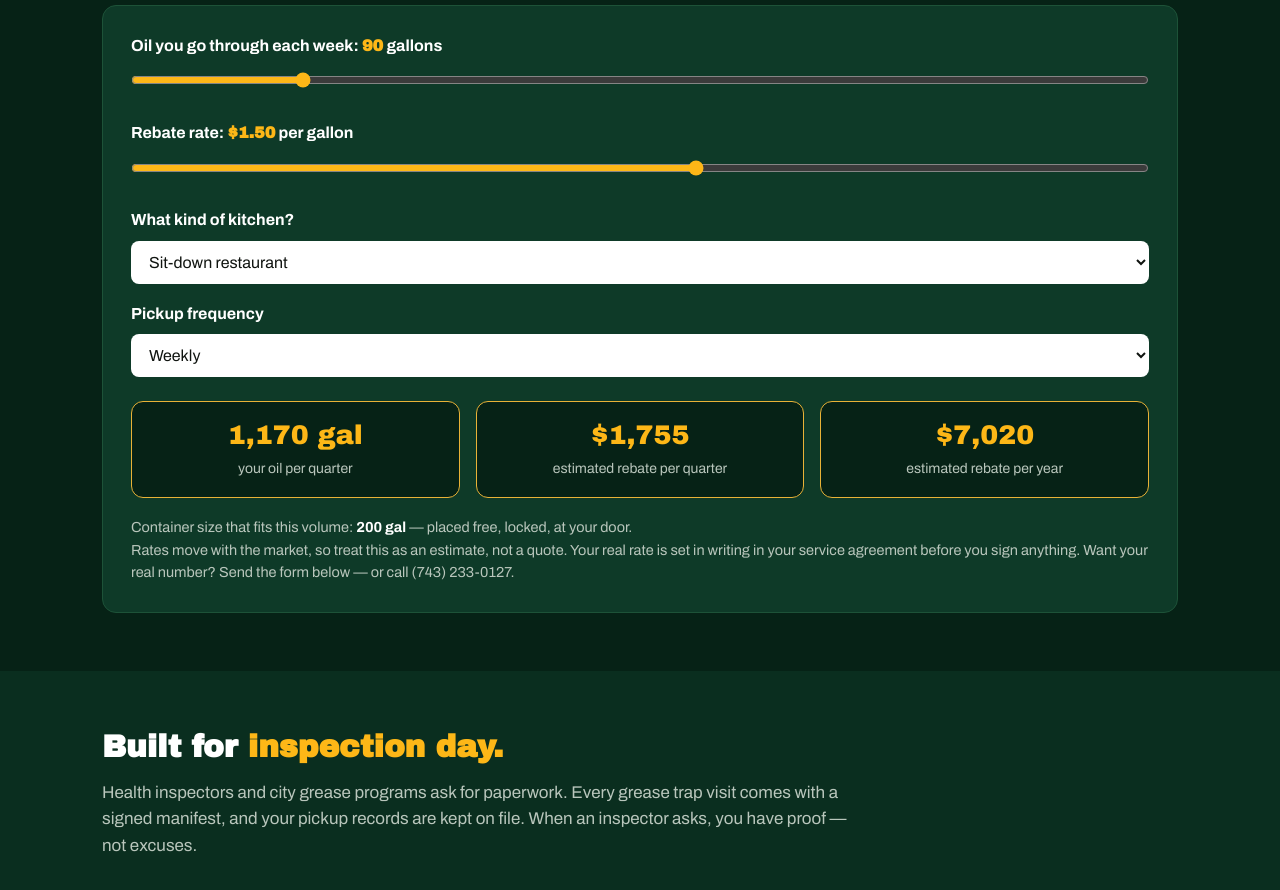
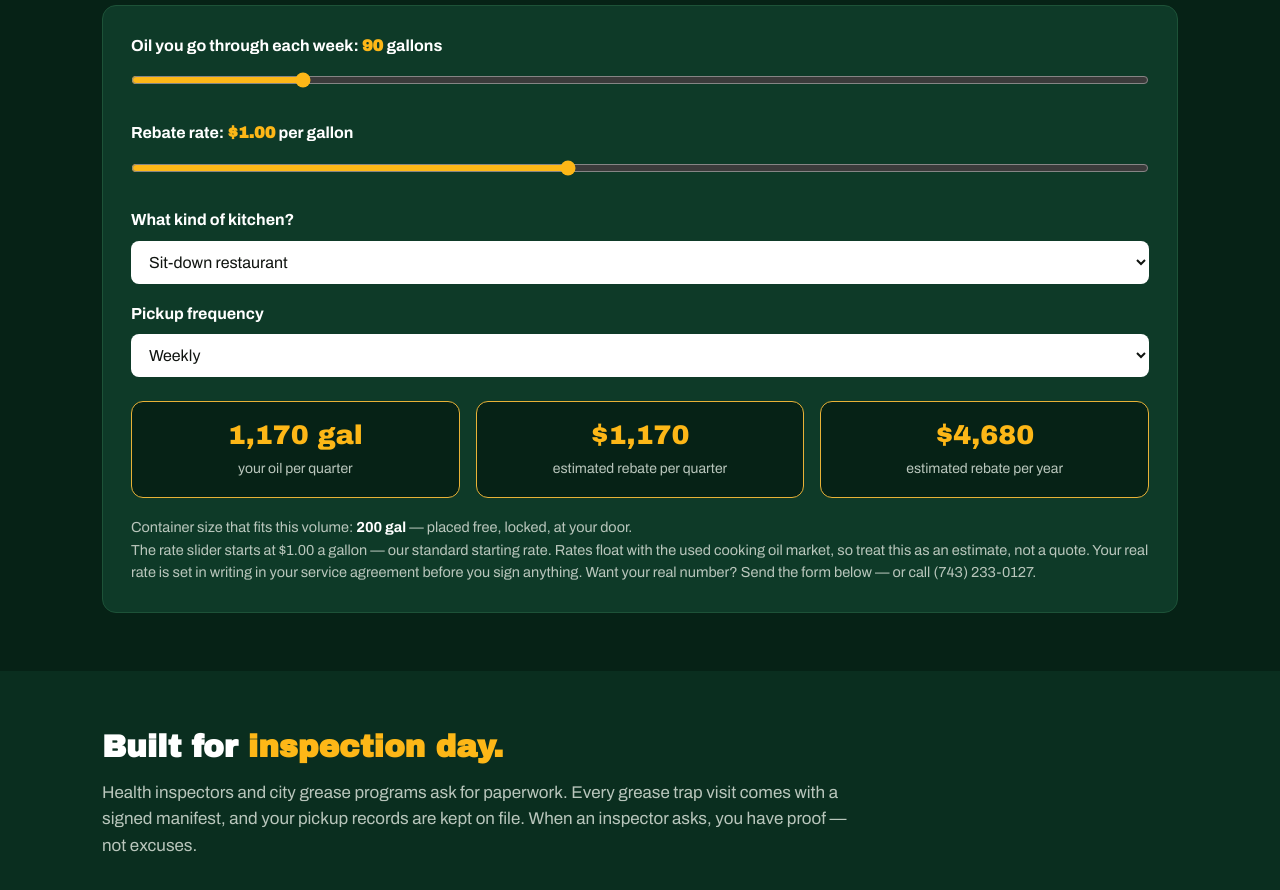
Before and after one commit to breachnode/carolina-oil-recovery, a plain HTML site: page index.html in a window 1280 px wide. Shown: the part 1940-2830 px from the top of the page. Drawn offline with Linux system fonts and the light colour scheme.

Commit message:
Rebate calculator: start rate $1.00 (Victor), slider to $2.00, float FAQ

```diff
--- a/index.html
+++ b/index.html
@@ -88,8 +88,8 @@
   <div class="calc">
     <label for="calc-gal">Oil you go through each week: <span class="val" id="calc-gal-val">90</span> gallons</label>
     <input type="range" id="calc-gal" min="10" max="500" step="5" value="90">
-    <label for="calc-rate">Rebate rate: <span class="val" id="calc-rate-val">$1.50</span> per gallon</label>
-    <input type="range" id="calc-rate" min="0.25" max="2.50" step="0.05" value="1.50">
+    <label for="calc-rate">Rebate rate: <span class="val" id="calc-rate-val">$1.00</span> per gallon</label>
+    <input type="range" id="calc-rate" min="0.25" max="2.00" step="0.05" value="1.00">
     <label for="calc-type">What kind of kitchen?</label>
     <select id="calc-type">
       <option>Sit-down restaurant</option><option>Fast food</option><option>Food truck</option>
@@ -99,11 +99,11 @@
     <select id="calc-freq"><option>Weekly</option><option>Every two weeks</option></select>
     <div class="calc-out">
       <div class="box"><div class="big" id="calc-qgal">1,170 gal</div><div class="lbl">your oil per quarter</div></div>
-      <div class="box"><div class="big" id="calc-qpay">$1,755</div><div class="lbl">estimated rebate per quarter</div></div>
-      <div class="box"><div class="big" id="calc-ypay">$7,020</div><div class="lbl">estimated rebate per year</div></div>
+      <div class="box"><div class="big" id="calc-qpay">$1,170</div><div class="lbl">estimated rebate per quarter</div></div>
+      <div class="box"><div class="big" id="calc-ypay">$4,680</div><div class="lbl">estimated rebate per year</div></div>
     </div>
     <p class="calc-note">Container size that fits this volume: <strong style="color:#fff" id="calc-tank">200 gal</strong> — placed free, locked, at your door.<br>
-    Rates move with the market, so treat this as an estimate, not a quote. Your real rate is set in writing in your service agreement before you sign anything. Want your real number? Send the form below — or call (743) 233-0127.</p>
+    The rate slider starts at $1.00 a gallon — our standard starting rate. Rates float with the used cooking oil market, so treat this as an estimate, not a quote. Your real rate is set in writing in your service agreement before you sign anything. Want your real number? Send the form below — or call (743) 233-0127.</p>
   </div>
 </div></section>
 
@@ -146,7 +146,7 @@
   <h2>Common <span class="gold">questions.</span></h2>
   <p class="sub">Straight answers, no fine print.</p>
   <div class="faq">
-<details><summary>Does Carolina Oil Recovery really pay for used cooking oil?</summary><p>Yes. We pick your oil up free, and we pay you for it every quarter. How much depends on how much oil you go through and the market price for used cooking oil. Call us and we will give you a straight answer for your kitchen — no guessing.</p></details>
+<details><summary>Does Carolina Oil Recovery really pay for used cooking oil?</summary><p>Yes. We pick your oil up free, and we pay you for it every quarter. Every gallon is paid at the rate in your service agreement, starting at $1.00 a gallon. Rates float with the market price for used cooking oil, so the calculator on this page is an estimate, not a quote — your real rate is set in writing before you sign anything. How much you earn depends on how much oil you go through: a kitchen moving about 90 gallons a week would see roughly $1,170 a quarter at the starting rate.</p></details>
 <details><summary>Is there a setup fee?</summary><p>No. Your container is free, installation is free, and pickup is free.</p></details>
 <details><summary>Do I have to sign an agreement?</summary><p>We set every account up on a simple service agreement, so your pickup schedule, your container, and your quarterly payments are in writing. Call us and we will walk you through it before you sign anything.</p></details>
 <details><summary>How fast can you start service?</summary><p>Fast. Call us, we place your free locked container, and pickups start on a regular route — weekly or every two weeks, based on how much oil you use.</p></details>
```
